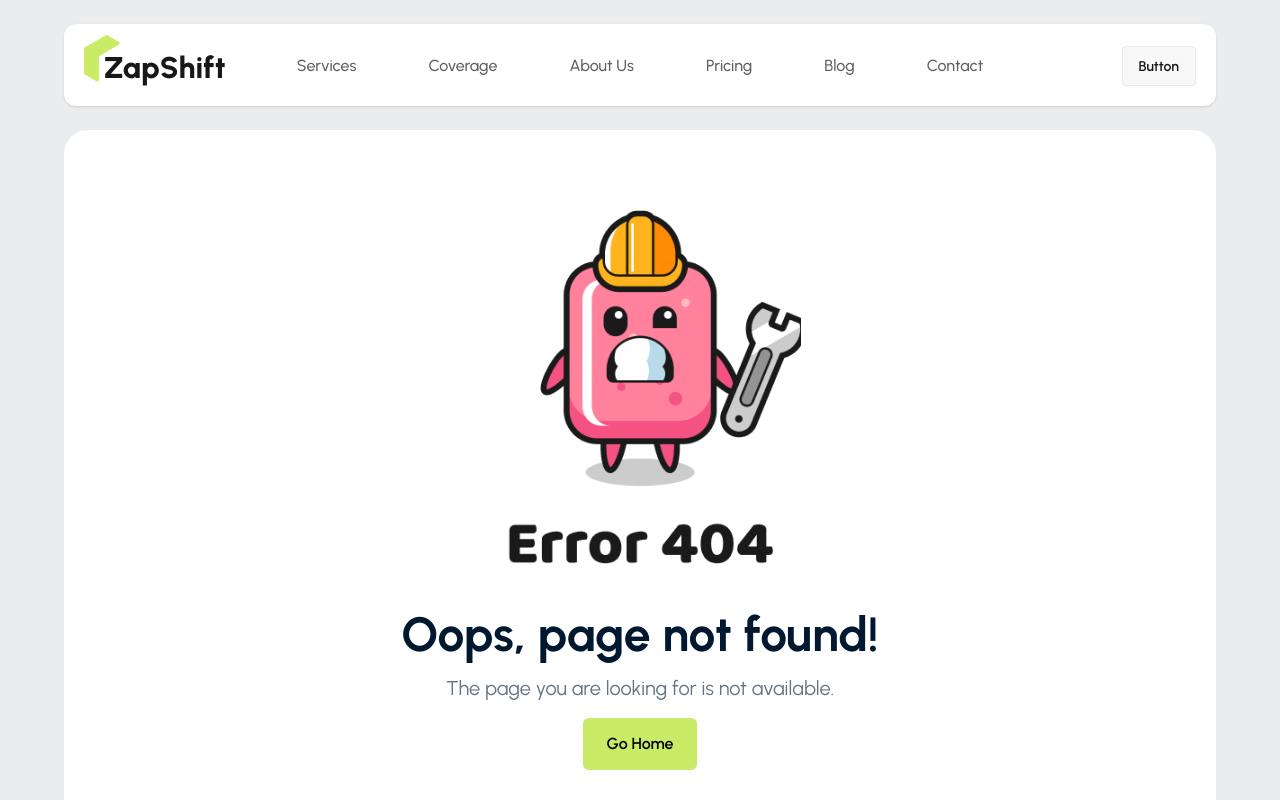
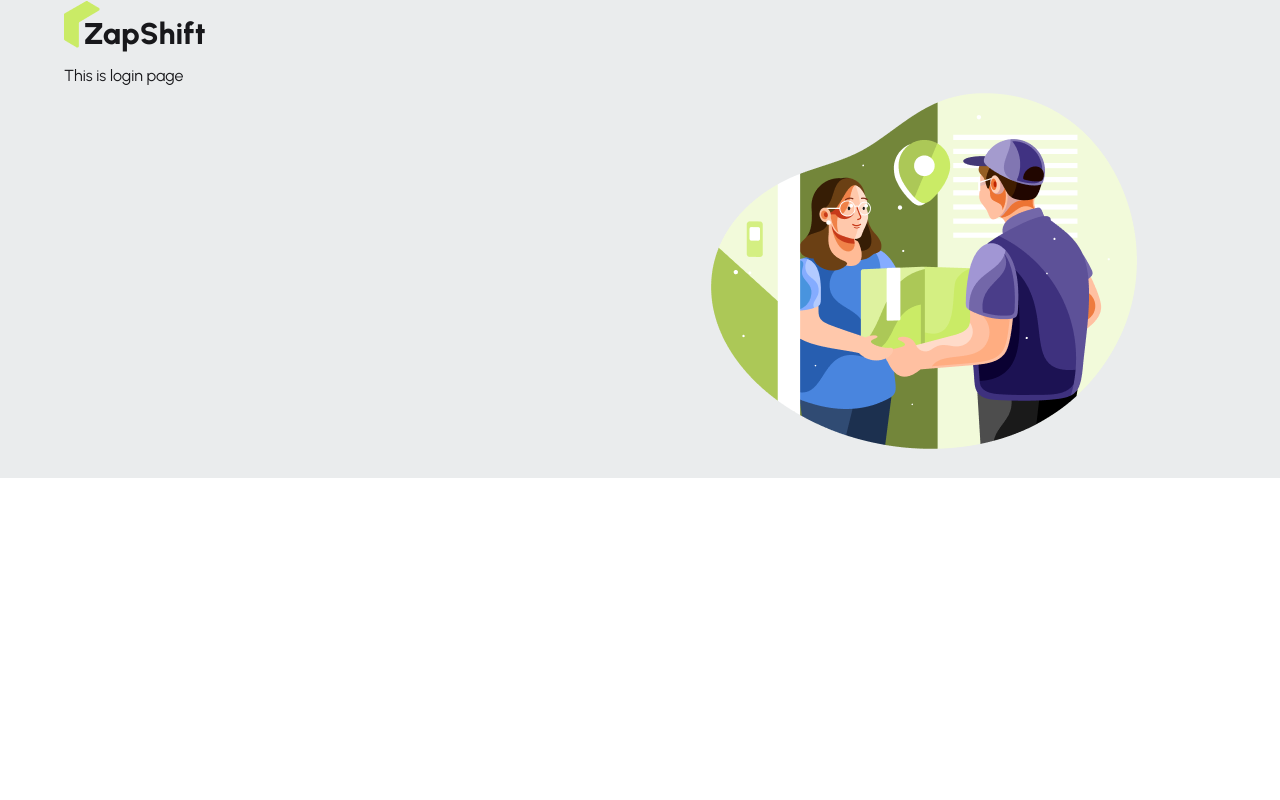
Before and after one commit to Antor-Chowdhury/Zap-Shift-Client, a React (Vite) app: page /login in a window 1280 px wide. Shown: the top 800 px of the page. Built offline with nearby package versions, Linux system fonts and the light colour scheme.

Commit message:
added a new layout for authentication

```diff
--- a/package.json
+++ b/package.json
@@ -16,6 +16,7 @@
     "react": "^19.2.0",
     "react-dom": "^19.2.0",
     "react-fast-marquee": "^1.6.5",
+    "react-hook-form": "^7.71.1",
     "react-icons": "^5.5.0",
     "react-leaflet": "^5.0.0-rc.2",
     "react-responsive-carousel": "^3.2.23",
--- /dev/null
+++ b/src/layouts/AuthLayout.jsx
@@ -0,0 +1,22 @@
+import React from "react";
+import Logo from "../components/Logo/Logo";
+import { Outlet } from "react-router";
+import authImage from "../assets/authImage.png";
+
+const AuthLayout = () => {
+  return (
+    <div className="max-w-[90%] mx-auto">
+      <Logo></Logo>
+      <div className="flex">
+        <div className="flex-1">
+          <Outlet></Outlet>
+        </div>
+        <div className="flex-1">
+          <img src={authImage} alt="" />
+        </div>
+      </div>
+    </div>
+  );
+};
+
+export default AuthLayout;
--- /dev/null
+++ b/src/pages/Auth/Login/Login.jsx
@@ -0,0 +1,11 @@
+import React from "react";
+
+const Login = () => {
+  return (
+    <div>
+      <h2>This is login page</h2>
+    </div>
+  );
+};
+
+export default Login;
--- /dev/null
+++ b/src/pages/Auth/Register/Register.jsx
@@ -0,0 +1,11 @@
+import React from "react";
+
+const Register = () => {
+  return (
+    <div>
+      <h2>This is Registration page</h2>
+    </div>
+  );
+};
+
+export default Register;
--- a/src/routes/router.jsx
+++ b/src/routes/router.jsx
@@ -8,6 +8,9 @@
 import Success from "../pages/About_Us/Success/Success";
 import Team from "../pages/About_Us/Team/Team";
 import Error from "../pages/Error/Error";
+import AuthLayout from "../layouts/AuthLayout";
+import Login from "../pages/Auth/Login/Login";
+import Register from "../pages/Auth/Register/Register";
 
 const router = createBrowserRouter([
   {
@@ -52,6 +55,20 @@
       },
     ],
   },
+  {
+    path: "/",
+    Component: AuthLayout,
+    children: [
+      {
+        path: "/login",
+        Component: Login,
+      },
+      {
+        path: "/register",
+        Component: Register,
+      },
+    ],
+  },
 ]);
 
 export default router;
```
Also changed, not shown: 1 other file (tests, documents, lock files or other folders).
